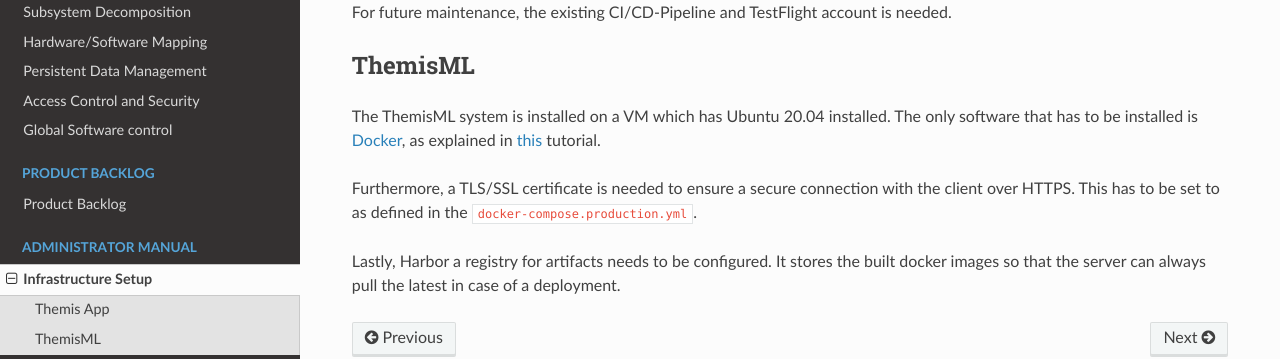
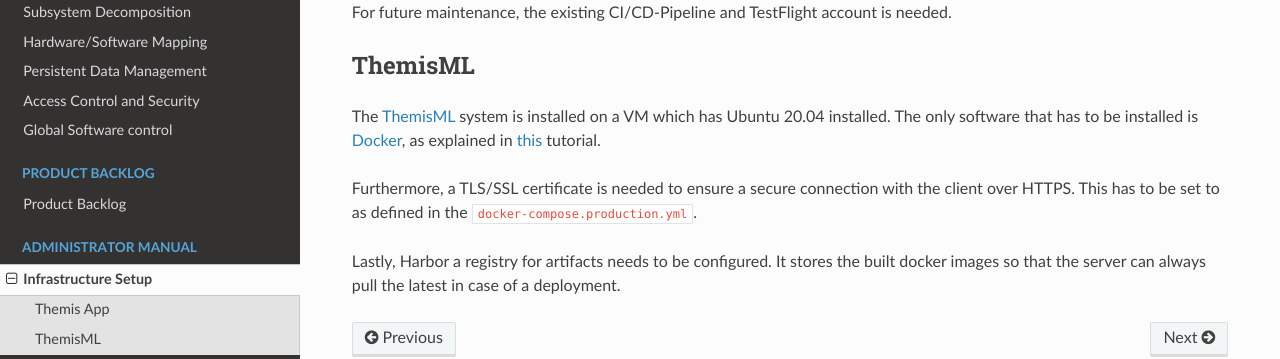
Before and after one commit to ls1intum/Themis, a Sphinx documentation site: the page built from docs/admin/infrastructure.rst, in a window 1280 px wide and 966 px high. Shown: the part 479-838 px from the top of the window. Built offline with Sphinx 7.4.7 and the Read the Docs theme 2.0.0, drawn with Linux system fonts in a browser that asks for light colours.

Commit message:
newer version again

```diff
--- a/docs/admin/infrastructure.rst
+++ b/docs/admin/infrastructure.rst
@@ -18,7 +18,7 @@ For future maintenance, the existing CI/CD-Pipeline and TestFlight account is ne
 ThemisML
 *****
 
-The ThemisML system is installed on a VM which has Ubuntu 20.04 installed. The only software that has to be installed is
+The `ThemisML`_ system is installed on a VM which has Ubuntu 20.04 installed. The only software that has to be installed is
 `Docker`_, as explained in `this`_ tutorial.
 
 Furthermore, a TLS/SSL certificate is needed to ensure a secure connection with the client over HTTPS. This has to be set to
```
Also changed, not shown: other parts of docs/admin/infrastructure.rst (+1 -0 lines).
